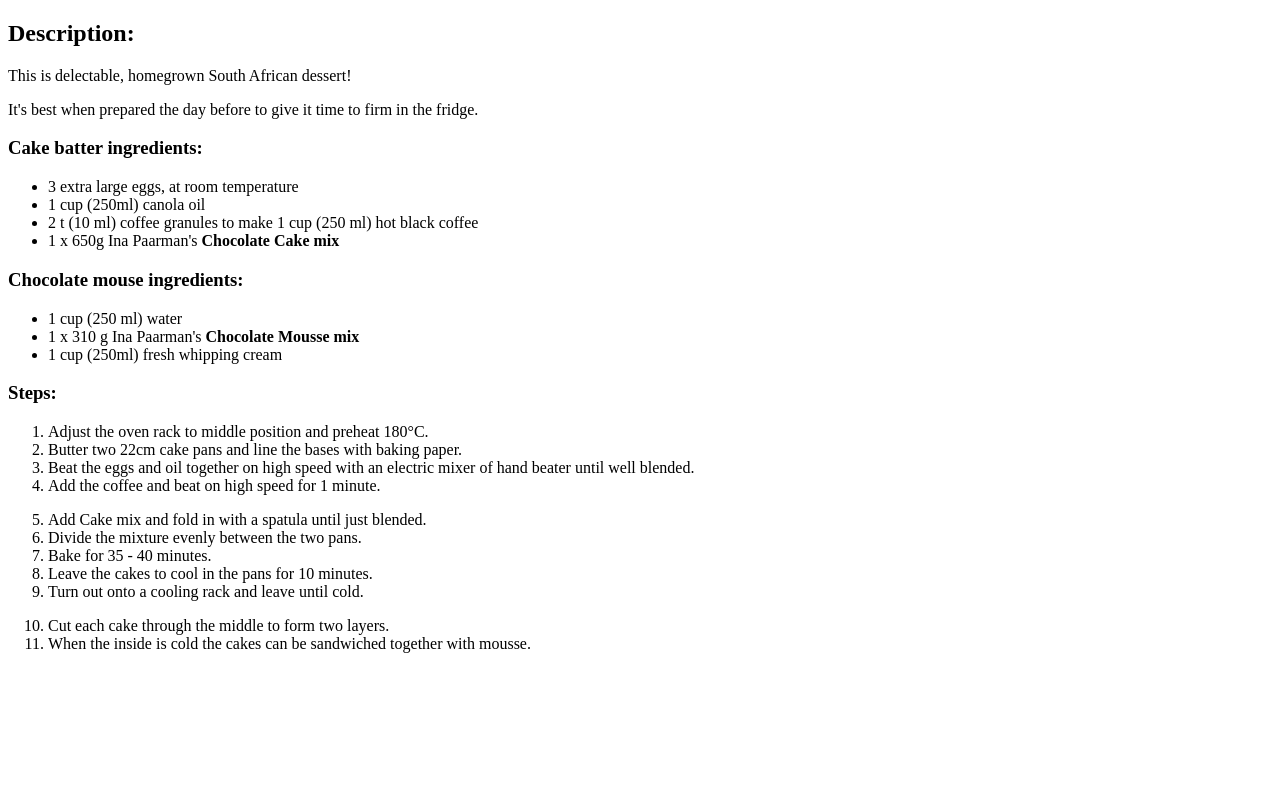
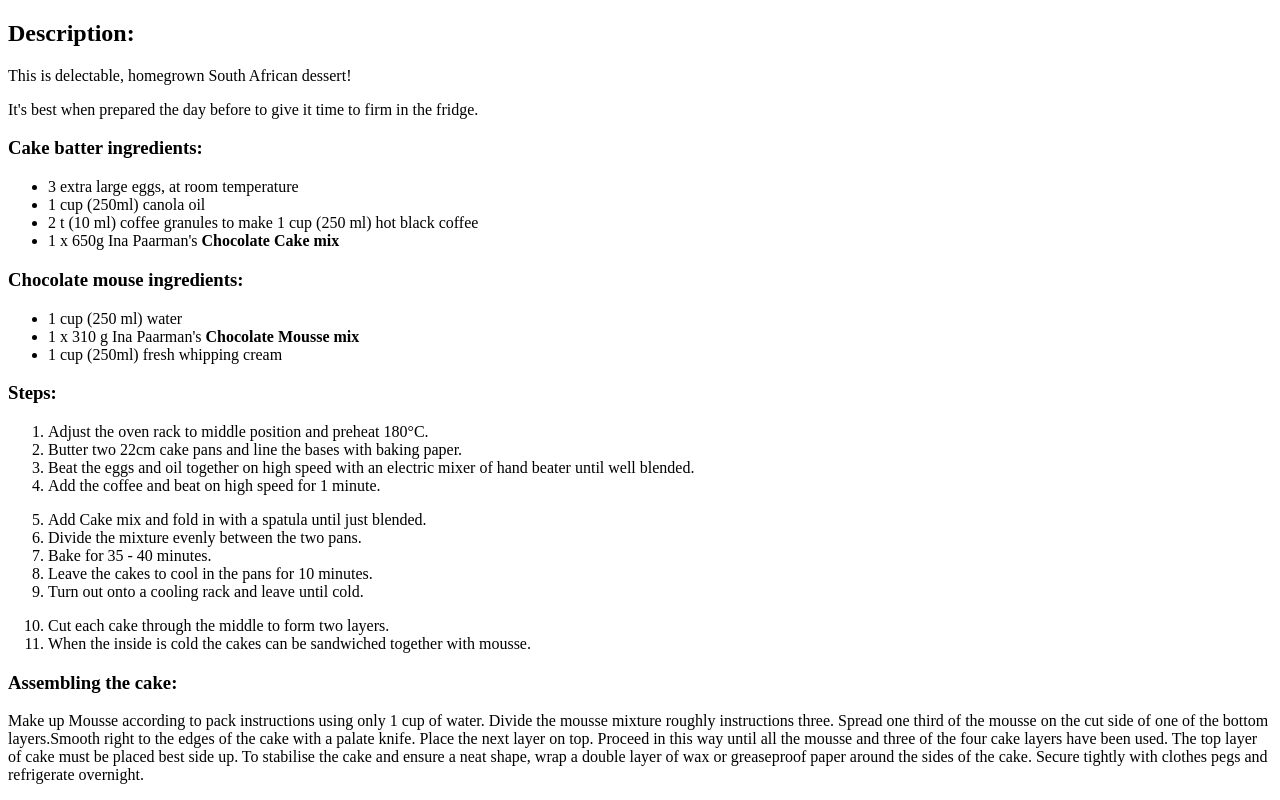
Before and after one commit to EdrichVZ/odin-recipes, a plain HTML site: page recipes/choc_mouse_cake.html in a window 1280 px wide. Shown: the part 610-1410 px from the top of the page. Before the commit the page ends 1279 px from the top, so only its background shows below. Drawn offline with Linux system fonts and the light colour scheme.

Commit message:
Chocolate Mousse Layer Cake page finished.

```diff
--- a/recipes/choc_mouse_cake.html
+++ b/recipes/choc_mouse_cake.html
@@ -40,8 +40,15 @@
         <p></p>
         <li>Cut each cake through the middle to form two layers.</li>
         <li>When the inside is cold the cakes can be sandwiched together with mousse.</li>
-
     </ol>
+    <h3>Assembling the cake:</h3>
+    <p>Make up Mousse according to pack instructions using only 1 cup of water. Divide the mousse mixture roughly instructions
+        three. Spread one third of the mousse on the cut side of one of the bottom layers.Smooth right to the edges of the cake
+        with a palate knife. Place the next layer on top. Proceed in this way until all the mousse and three of the four cake
+        layers have been used. The top layer of cake must be placed best side up. To stabilise the cake and ensure a neat shape,
+        wrap a double layer of wax or greaseproof paper around the sides of the cake. Secure tightly with clothes pegs and
+        refrigerate overnight.
+    <p>
 
 </body>
 </html>
```
